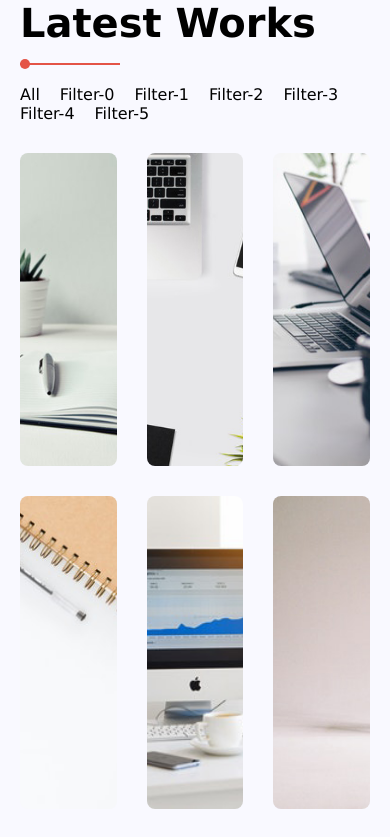
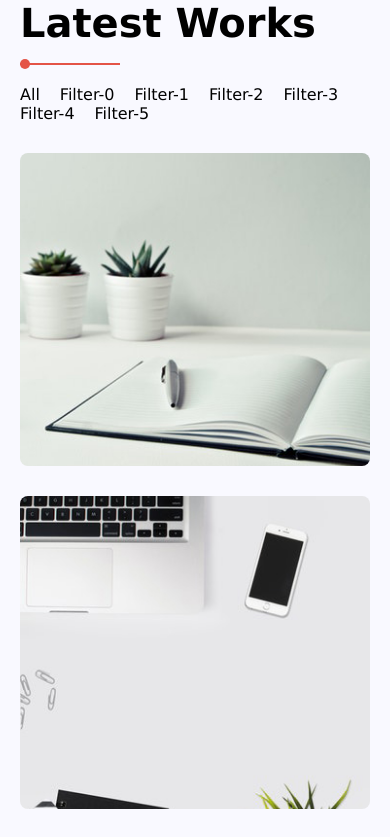
Before and after one commit to front-end-by-rimantas/Kareem-portfolio-project, a plain HTML site: page index.html in a window 390 px wide. Shown: the part 2344-3181 px from the top of the page. Drawn offline with Linux system fonts and the light colour scheme.

Commit message:
Update main.css

```diff
--- a/css/main.css
+++ b/css/main.css
@@ -462,7 +462,23 @@ body > header {
         .gallery > .item-list > .item:nth-child(3n) {
             margin-right: 0;
         }
-
+        @media ( max-width: 880px ) {
+            .gallery > .item-list > .item {
+                width: calc( (100% - 60px) / 2 );
+                margin-bottom: 30px;
+            }
+        }
+        @media ( max-width: 880px ) {
+            .gallery > .item-list > .item:nth-child(3n) {
+                width: calc( (100% - 60px) / 2 );
+                margin-right: 30px;
+            }
+        }
+        @media ( max-width: 480px ) {
+            .gallery > .item-list > .item:nth-child(1n)  {
+                width: 100%;
+            }
+        }
 
 /* JOB HISTORY */
 
```
